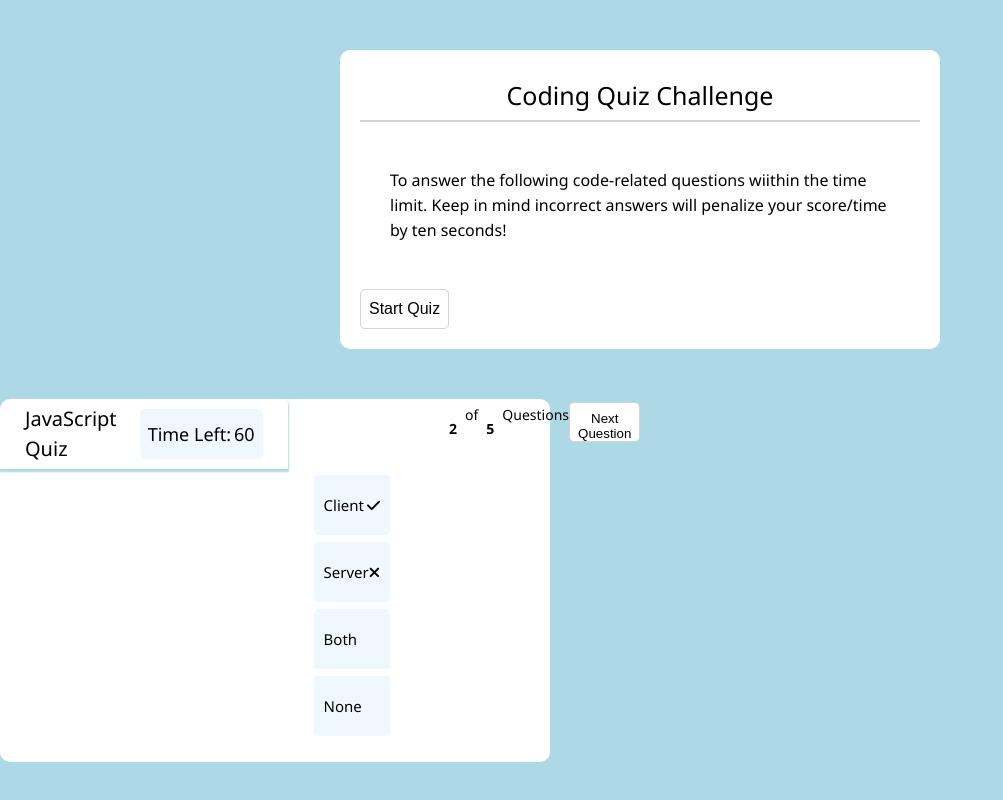
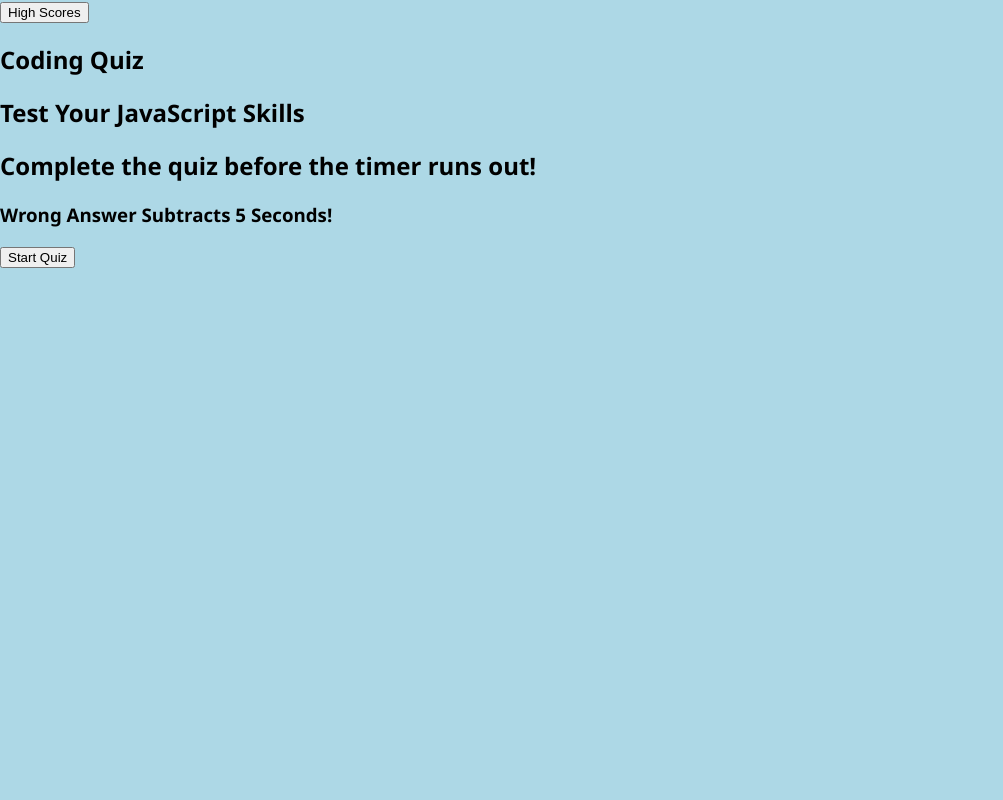
Before and after one commit to kelsieszost/pop-up-quiz, a plain HTML site: page index.html in a window 1280 px wide. Shown: the whole page, without its empty margins (0-1003 px from the left). Drawn offline with Linux system fonts and the light colour scheme.

Commit message:
html reformat

```diff
--- a/index.html
+++ b/index.html
@@ -11,71 +11,46 @@
     <title>Pop-Up-Quiz</title>
 </head>
 <body>
-    <!--Start Quiz Box-->
-    <div class="start-quiz-box">
-        <div class="start-quiz-box-title">
-            <span>Coding Quiz Challenge</span>
+    <!--start screen -->
+    <section id="startscreen">
+        <button id="seehighscores">High Scores</button>
+        <h1>Coding Quiz</h1>
+            <h2>Test Your JavaScript Skills </h2>
+            <h2>Complete the quiz before the timer runs out!</h2>
+            <h3> Wrong Answer Subtracts 5 Seconds!</h3>
+            <button id="startButton">Start Quiz</button>
+    </section>
+    <!--quiz-->
+    <section id="quizpage" style ="display: none;">
+        <div id="countdown"> </div>
+            <div id="questionlist"><p></p></div>
+                <ul id="questionbox">
+                    <button id="A" onclick="checkAnswer('A')"></button>
+                    <button id="B" onclick="checkAnswer('B')"></button>
+                    <button id="C" onclick="checkAnswer('C')"></button>
+                    <button id="D" onclick="checkAnswer('D')"></button>
+                </ul>
+            <div id="rightwrong"></div>
+    </section>
+    <!--end quiz-->
+    <section id="endgame" style ="display: none;">
+        <div id="finalscore"></div>
+            <h2 id="scorepage"> Quiz Complete! </h2>
+                <p> Enter Your Initials: <span id="yourscore"><input id="enterinitials"/></span></p>
+            <button id = "submit">Submit Your Score</button>
+    </section>
+    <!--highschores-->
+    <section id="highscorelist" style = "display: none;">
+        <H2>Leader Board</H2>
+        <div id="leaderboard">
+            <h3></h3>
+            <ol id= "leaderinitials"></ol>
+            <ol id="leaderscores"></ol>
         </div>
-        <div class="start-quiz-paragraph">
-            <p class="start-quiz-paragraph-content">To answer the following code-related questions wiithin the time limit. Keep in mind incorrect answers will penalize your score/time by ten seconds!</p>
-        </div>
-     <!--Start Quiz BTN-->
-       <button class="start-button"id="start-quiz-button">Start Quiz</button>
-    </div>
-    <!--Quiz Box-->
-    <div class="quiz-box">
-        <header>
-            <div class="title">JavaScript Quiz</div>
-            <div class="timer">
-                <div class="timer-text">Time Left:</div>
-                <div class="timer-seconds">60</div>
-            </div>
-        </header>
-        <section>
-            <div class="questions">
-                <span id="question"></span>
-            </div>
-            <div class="selction-list">
-                <div class="selection">
-                    <span id="choice-one">Client</span>
-                    <div class="icon-check"><i class="fas fa-check"></i></div>
-                </div>
-                <div class="selection">
-                    <span id="choice-two">Server</span>
-                    <div class="icon-cross"><i class="fas fa-times"></i></div>
-                </div>
-                <div class="selection">
-                    <span id="choice-three">Both</span>
-                </div>
-                <div class="selection">
-                    <span id="choice-four">None</span>
-                </div>
-            </div>
-        </section>
+            <button id="playagain">Play Again</button>
+            <button id="clearscoredata"> Clear High Scores</button>
+    </section>
 
-        <!--Quiz Box Footer-->
-        <footer>
-            <div class="total-count">
-                <span>
-                    <p>2</p>
-                    of
-                    <p>5</p>
-                    Questions
-                </span>
-            </div>
-            <button class="next-button">Next Question</button>
-        </footer>
-    </div>
-        <!--Results-->
-        <div class="result-box">
-            <div class="completed-text">All Done!</div>
-            <div class="score-text">
-                <span>You got only<p>2</p>out of<p>5</p></span>
-            </div>
-            <div class="restart-button">
-                <button class="restart">Restart</button>
-            </div>
-        </div>
     <script src="Assets/script.js"></script>
 </body>
 </html>
```
